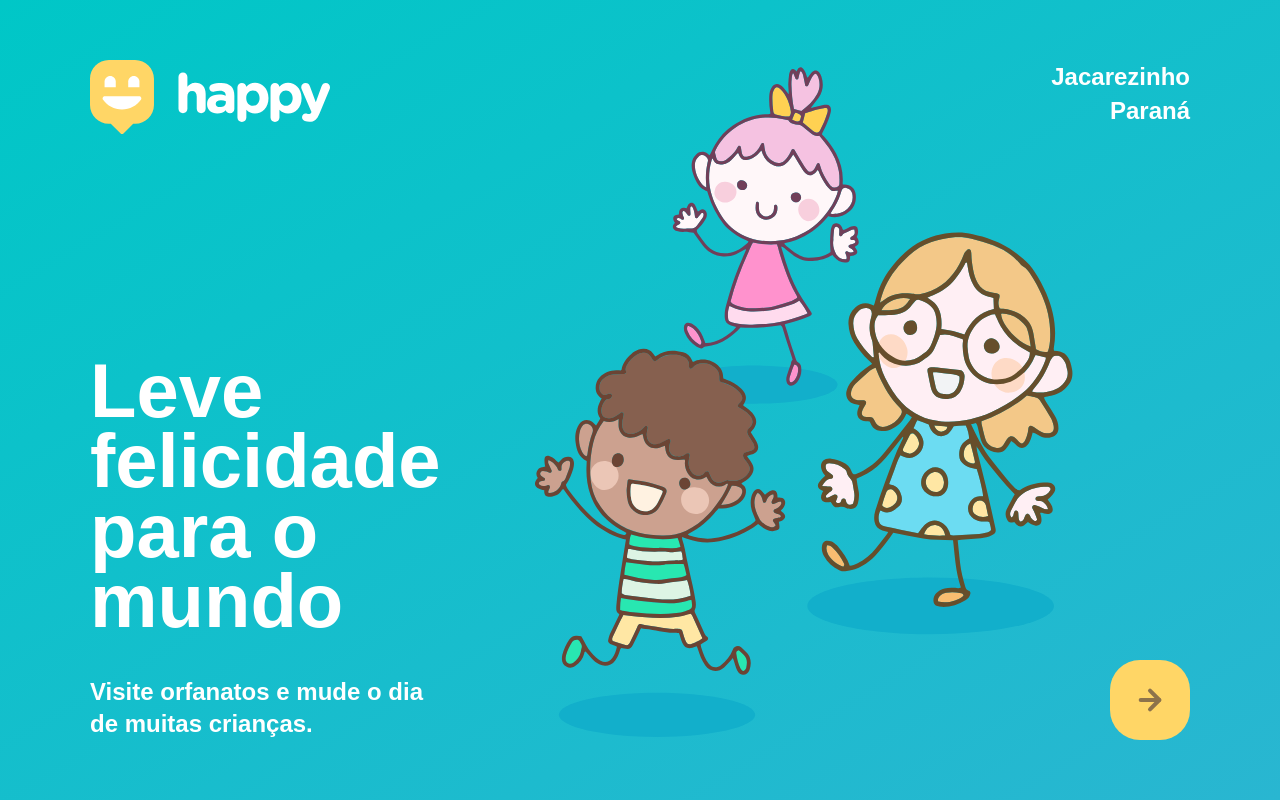
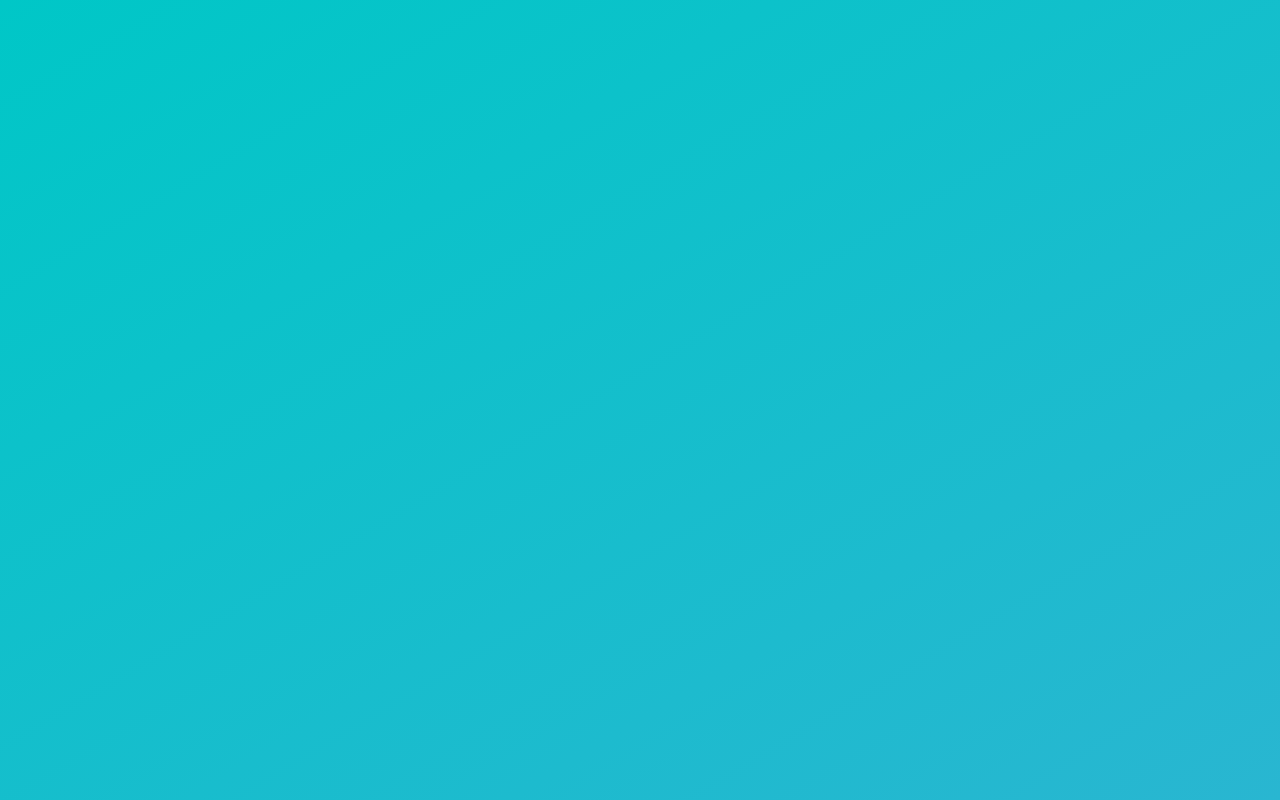
Before and after one commit to jacksonsr45/nlw3_happy, a React (Create React App) app in the folder web/: page /app in a window 1280 px wide. Built offline with nearby package versions, Linux system fonts and the light colour scheme.

Commit message:
feat(Add-routers-and-pages): Add page Landing and OrphanagesMap
Create file Route from react-router-dom and add path from Landingpage and OrphanagesMap

by jacksonsr45

```diff
--- a/web/src/App.tsx
+++ b/web/src/App.tsx
@@ -1,32 +1,10 @@
 import React from 'react';
 
-import './styles/pages/landing.css'
-
-import logoImg from './images/logo.svg'
-import arrowRight from './images/arrow-right.svg'
+import Routes from './routers'
 
 function App() {
   return (
-    <div id="page-landing">
-      <div className="content-wrapper">
-        <img src={logoImg} alt="Happy"/>
-        <main>
-          <h1>
-            Leve felicidade para o mundo
-          </h1>
-          <p>
-            Visite orfanatos e mude o dia de muitas crianças.
-          </p>
-          <div className="location">
-            <strong>Jacarezinho</strong>
-            <span>Paraná</span>
-          </div>
-          <a className="enter-app" href="">
-            <img src={arrowRight} alt="App"/>
-          </a>
-        </main>
-      </div>
-    </div>
+    <Routes />
   );
 }
 
--- /dev/null
+++ b/web/src/pages/Landing.tsx
@@ -0,0 +1,33 @@
+import React from 'react'
+
+import '../styles/pages/landing.css'
+
+import logoImg from '../images/logo.svg'
+import arrowRight from '../images/arrow-right.svg'
+
+function Landing() {
+    return (
+        <div id="page-landing">
+        <div className="content-wrapper">
+          <img src={logoImg} alt="Happy"/>
+          <main>
+            <h1>
+              Leve felicidade para o mundo
+            </h1>
+            <p>
+              Visite orfanatos e mude o dia de muitas crianças.
+            </p>
+            <div className="location">
+              <strong>Jacarezinho</strong>
+              <span>Paraná</span>
+            </div>
+            <a className="enter-app" href="">
+              <img src={arrowRight} alt="App"/>
+            </a>
+          </main>
+        </div>
+      </div>
+    )
+}
+
+export default Landing
--- /dev/null
+++ b/web/src/pages/OrphanagesMap.tsx
@@ -0,0 +1,12 @@
+import React from 'react'
+
+
+function OrphanagesMaps() {
+    return (
+        <div id="page-landing">
+
+      </div>
+    )
+}
+
+export default OrphanagesMaps
--- /dev/null
+++ b/web/src/routers.tsx
@@ -0,0 +1,22 @@
+import React from 'react'
+import {
+        BrowserRouter,
+        Switch,
+        Route
+    } from 'react-router-dom'
+
+import Landing from './pages/Landing'
+import OrphanagesMap from './pages/OrphanagesMap'
+
+function Routers() {
+    return (
+        <BrowserRouter>
+            <Switch>
+                <Route path="/" exact component={Landing}/>
+                <Route path="/app" component={OrphanagesMap}/>
+            </Switch>
+        </BrowserRouter>
+    )
+}
+
+export default Routers
```
Also changed, not shown: web/package.json (+5 -2 lines), 2 other files (tests, documents, lock files or other folders).
